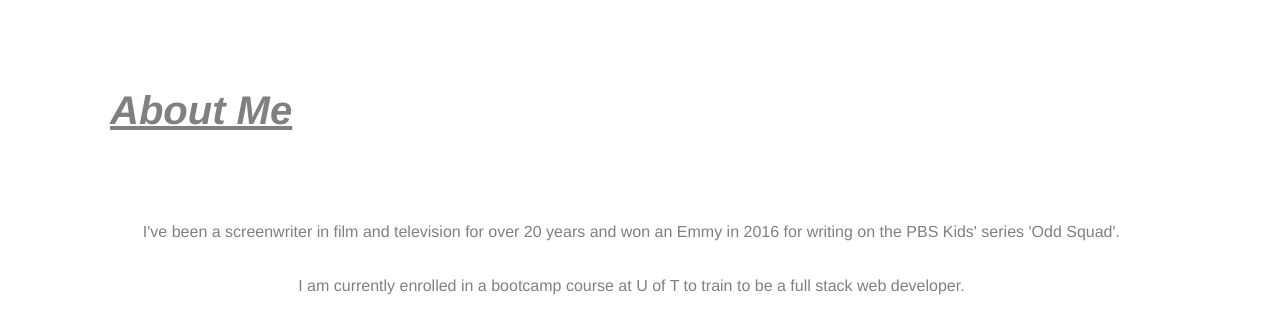
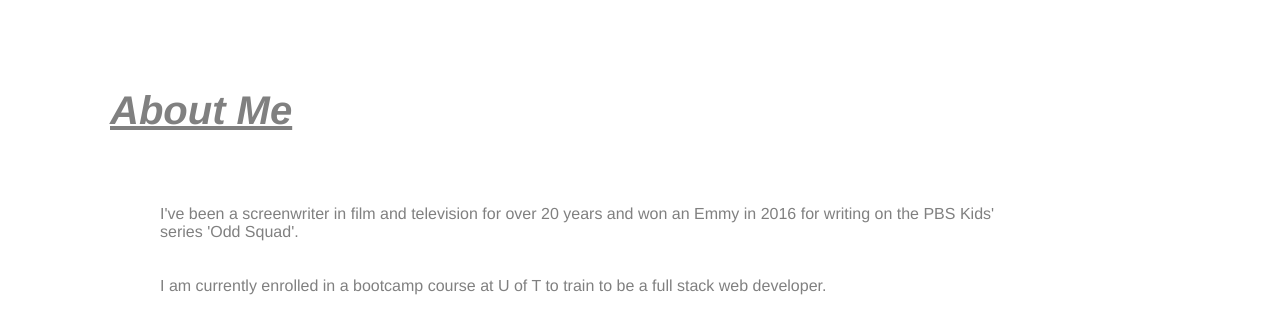
Before and after one commit to Charcej/my-portfolio, a plain HTML site: page index.html in a window 1280 px wide. Shown: the part 434-756 px from the top of the page. Drawn offline with Linux system fonts and the light colour scheme.

Commit message:
aligned better

```diff
--- a/assets/css/style.css
+++ b/assets/css/style.css
@@ -120,11 +120,12 @@ section {
 
 }
 
-.about-me-content {
+.about-me p {
     float: right;
     /* width: 80%; */
-    text-align: center;
-    padding-right: 100px;
+    text-align: left;
+    padding-right: 200px;
+    padding-left: 100px;
 
 }
 
```
Also changed, not shown: index.html (+1 -1 lines).
